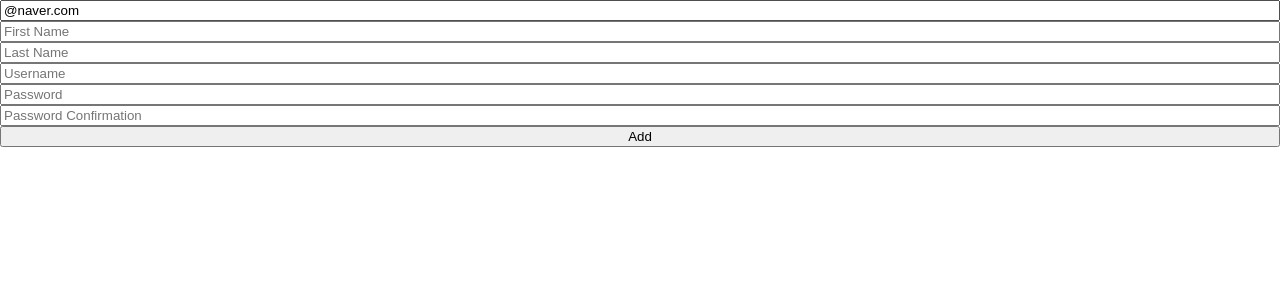
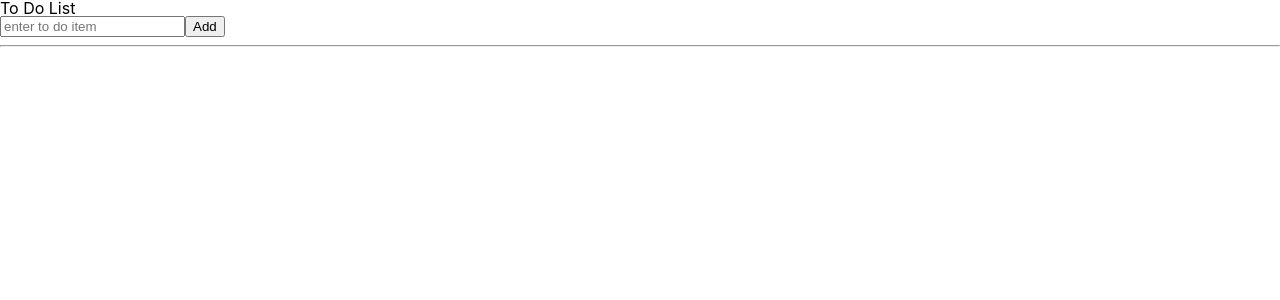
Before and after one commit to e6d1fe/nomadcoders-reactmasterclass2, a React (Create React App) app: page / in a window 1280 px wide. Shown: the top 300 px of the page. Built offline with nearby package versions, Linux system fonts and the light colour scheme.

Commit message:
remade to do list using recoil and react-hook-forms

```diff
--- a/src/App.tsx
+++ b/src/App.tsx
@@ -2,7 +2,6 @@ import { createGlobalStyle } from "styled-components";
 import ToDoList from "./ToDoList";
 
 const GlobalStyle = createGlobalStyle`
-  @import url('https://fonts.googleapis.com/css2?family=Montserrat:wght@300;600&display=swap');
   html, body, div, span, applet, object, iframe,
   h1, h2, h3, h4, h5, h6, p, blockquote, pre,
   a, abbr, acronym, address, big, cite, code,
@@ -52,7 +51,7 @@ const GlobalStyle = createGlobalStyle`
     box-sizing: border-box;
   }
   body {
-    font-family: 'Montserrat', sans-serif;
+    font-family: -apple-system, BlinkMacSystemFont, 'Segoe UI', Roboto, Oxygen, Ubuntu, Cantarell, 'Open Sans', 'Helvetica Neue', sans-serif;
     background-color: "white";
     color: "black";
   }
--- a/src/ToDoList.tsx
+++ b/src/ToDoList.tsx
@@ -1,113 +1,45 @@
 import { useForm } from "react-hook-form";
+import { atom, useRecoilState, useRecoilValue, useSetRecoilState } from "recoil";
+
+const toDoState = atom<IToDo[]>({ key: "toDo", default: [] });
 
 interface IForm {
-  email: string;
-  firstName: string;
-  lastName: string;
-  username: string;
-  password: string;
-  passwordConfirmation: string;
+  toDo: string;
+}
+
+interface IToDo {
+  text: string;
+  id: number;
+  category: "TO_DO" | "IN PROGRESS" | "DONE";
 }
 
 function ToDoList() {
-  const {
-    register,
-    watch,
-    handleSubmit,
-    formState: { errors },
-  } = useForm<IForm>({
-    defaultValues: {
-      email: "@naver.com",
-    },
-  });
-  const onValid = (data: any) => {
-    console.log(data);
+  const [toDos, setToDos] = useRecoilState(toDoState);
+  const { register, handleSubmit, setValue } = useForm<IForm>();
+  const handleValid = ({ toDo }: IForm) => {
+    setToDos((oldToDos) => [{ text: toDo, category: "TO_DO", id: Date.now() }, ...oldToDos]);
+    setValue("toDo", "");
   };
-  console.log(errors);
+  console.log(toDos);
+
   return (
     <div>
-      <form style={{ display: "flex", flexDirection: "column" }} onSubmit={handleSubmit(onValid)}>
+      <h1>To Do List</h1>
+      <form onSubmit={handleSubmit(handleValid)}>
         <input
-          {...register("email", {
-            required: "Email is required.",
-            pattern: {
-              value: /^[A-Za-z0-9._%+-]+@naver.com$/,
-              message: "You should enter a valid naver email address.",
-            },
-          })}
-          placeholder="Email"
+          {...register("toDo", { required: "Please enter a to do item." })}
+          placeholder="enter to do item"
         />
-        <span>{errors?.email?.message}</span>
-        <input
-          {...register("firstName", { required: "First name is required." })}
-          placeholder="First Name"
-        />
-        <span>{errors?.firstName?.message}</span>
-        <input
-          {...register("lastName", { required: "Last name is required." })}
-          placeholder="Last Name"
-        />
-        <span>{errors?.lastName?.message}</span>
-        <input
-          {...register("username", {
-            required: "Username is required.",
-            minLength: {
-              value: 5,
-              message: "Username should be longer than 5 letters.",
-            },
-          })}
-          placeholder="Username"
-        />
-        <span>{errors?.username?.message}</span>
-        <input
-          {...register("password", {
-            required: "Password is required.",
-            minLength: {
-              value: 5,
-              message: "Password should be longer than 5 letters.",
-            },
-          })}
-          placeholder="Password"
-        />
-        <span>{errors?.password?.message}</span>
-        <input
-          {...register("passwordConfirmation", {
-            required: "Password confirmation is required.",
-            minLength: {
-              value: 5,
-              message: "Password confirmation should be longer than 5 letters.",
-            },
-          })}
-          placeholder="Password Confirmation"
-        />
-        <span>{errors?.passwordConfirmation?.message}</span>
         <button>Add</button>
       </form>
+      <hr />
+      <ul>
+        {toDos.map((toDo) => (
+          <li key={toDo.id}>{toDo.text}</li>
+        ))}
+      </ul>
     </div>
   );
 }
 
-// function ToDoList() {
-//   const [toDo, setToDo] = useState("");
-//   const onChange = (event: React.FormEvent<HTMLInputElement>) => {
-//     const {
-//       currentTarget: { value },
-//     } = event;
-//     setToDo(value);
-//   };
-//   const onSubmit = (event: React.FormEvent<HTMLFormElement>) => {
-//     event.preventDefault();
-//     console.log(toDo);
-//   };
-
-//   return (
-//     <div>
-//       <form onSubmit={onSubmit}>
-//         <input onChange={onChange} value={toDo} placeholder="enter a to do item" />
-//         <button>Add</button>
-//       </form>
-//     </div>
-//   );
-// }
-
 export default ToDoList;
```
